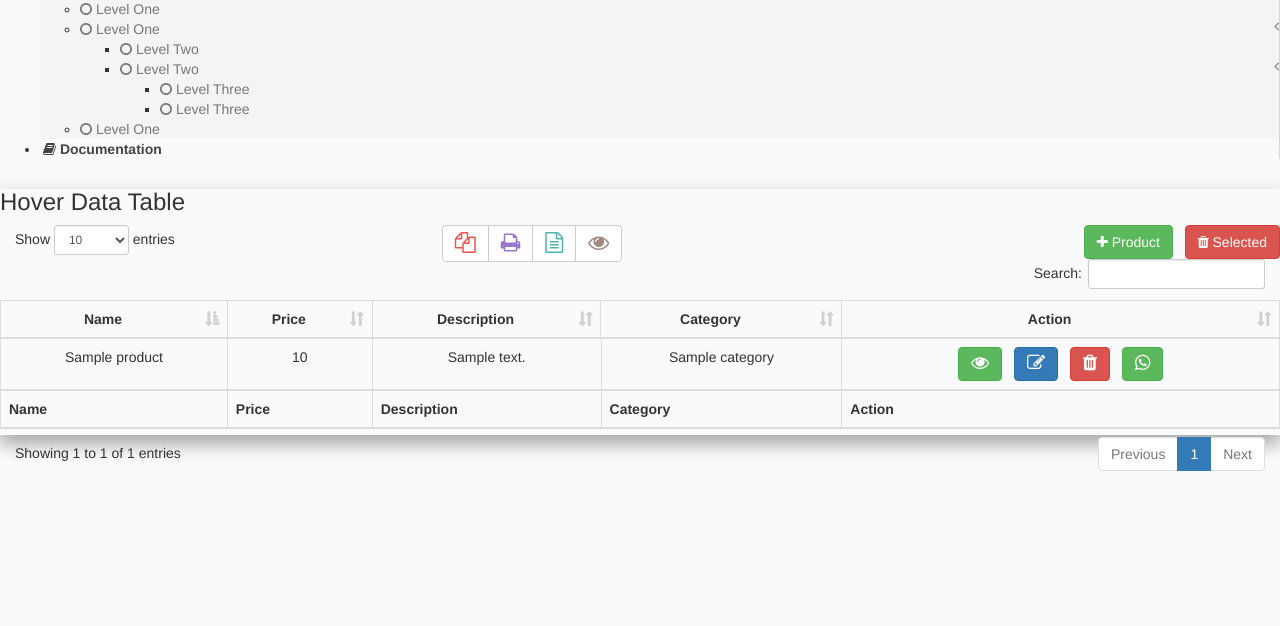
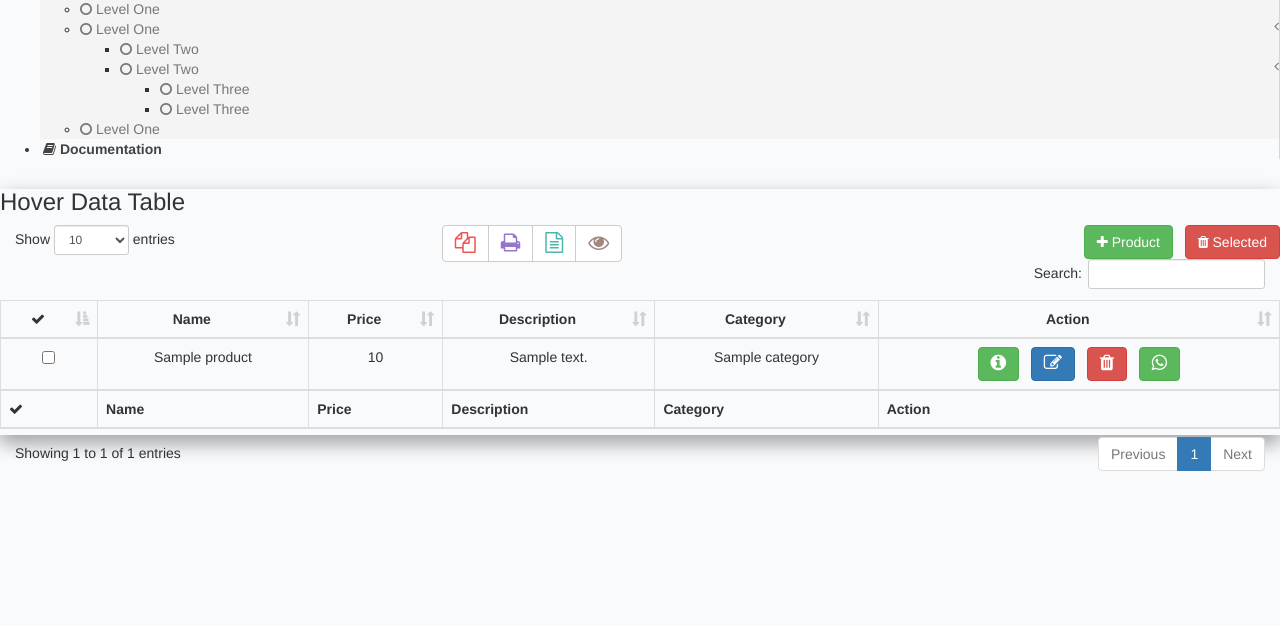
Before and after one commit to HarshGundecha/codeigniter-CRUD-product, a CodeIgniter app: page /projects/index.php/product/index in a window 1280 px wide. Shown: the part 693-1319 px from the top of the page. Run offline with CodeIgniter, Linux system fonts and the light colour scheme; tables that the repository leaves empty or names only in its code hold one stand-in row (values such as "Sample post"); data that the repository does not hold is empty; some libraries are stand-ins or nearby versions.

Commit message:
added design for single and multiple product delete

```diff
--- a/application/views/product.php
+++ b/application/views/product.php
@@ -29,6 +29,13 @@
 	<script src="https://oss.maxcdn.com/respond/1.4.2/respond.min.js"></script>
 	<![endif]-->
 
+	<style media="screen">
+		.my-dt-icon{
+			font-size:1.3em;
+			font-weight:300;
+		}
+	</style>
+
 	<!-- Google Font -->
 	<link rel="stylesheet"
 				href="https://fonts.googleapis.com/css?family=Source+Sans+Pro:300,400,600,700,300italic,400italic,600italic">
@@ -54,7 +61,7 @@
 					<div class="box" style="box-shadow:0 10px 16px 0 rgba(0,0,0,0.2),0 6px 20px 0 rgba(0,0,0,0.19) !important;">
 						<div class="box-header">
 							<h3 class="box-title">Hover Data Table</h3>
-							<span class="pull-right"> <button type="button" class="btn btn-success" data-toggle="modal" data-target="#add-product"><i class="fa fa-plus"></i> Product</button>&nbsp;&nbsp;&nbsp;<button type="button" class="btn btn-danger"><i class="fa fa-trash"></i> Selected</button> </span>
+							<span class="pull-right"> <button type="button" class="btn btn-success" data-toggle="modal" data-target="#add-product"><i class="fa fa-plus"></i> Product</button>&nbsp;&nbsp;&nbsp;<button id ="delete-selected-product" type="button" class="btn btn-danger"><i class="fa fa-trash"></i> Selected</button> </span>
 							<div class="modal fade" id="add-product">
 								<div class="modal-dialog">
 									<div class="modal-content">
@@ -136,6 +143,7 @@
 							<table id="product" class="table table-bordered table-hover">
 								<thead>
 								<tr>
+									<th><i class="fa fa-check"></i></th>
 									<th>Name</th>
 									<th>Price</th>
 									<th>Description</th>
@@ -147,6 +155,7 @@
 								<tfoot>
 								<tr>
 								<tr>
+									<th><i class="fa fa-check"></i></th>
 									<th>Name</th>
 									<th>Price</th>
 									<th>Description</th>
@@ -361,14 +370,44 @@ $(function(){
 		bProcessing   : true,
 		sAjaxSource   : "<?=base_url('/Product/get_product/')?>",
 		aoColumns     : [
+			{ data	: null, render: function ( data, type, row ){
+				return '<input type="checkbox" name="dProduct[]" value="'+data.ProductSlug+'">';
+			}},
 			{ mData : 'PName'},
 			{ mData : 'Price'},
 			{ mData : 'Description'},
 			{ mData : 'CName'},
 			{ data  : null, render: function ( data, type, row ){
-				return '<button type="button" class="btn btn-success" data-toggle="modal" data-target="#modal-view"><i style="font-size:1.3em;font-weight:300" class="fa fa-eye"></i></button>&nbsp;&nbsp;&nbsp;<button type="button" class="btn btn-primary" data-toggle="modal" data-target="#modal-update"><i style="font-size:1.3em;font-weight:300" class="fa fa-edit"></i></button>&nbsp;&nbsp;&nbsp;<button type="button" class="btn btn-danger"><i style="font-size:1.3em;font-weight:300" class="fa fa-trash"></i></button>&nbsp;&nbsp;&nbsp;<a href="https://api.whatsapp.com/send?text=<?=base_url("/Product/slug")?>&phone=user_phone_number" class="btn btn-success"><i style="font-size:1.3em;font-weight:300" class="fa fa-whatsapp"></i></a>';
+				return '<button type="button" class="btn btn-success" data-toggle="modal" data-target="#modal-view"><i class="fa fa-info-circle my-dt-icon"></i></button>&nbsp;&nbsp;&nbsp;<button type="button" class="btn btn-primary" data-toggle="modal" data-target="#modal-update"><i class="fa fa-edit my-dt-icon"></i></button>&nbsp;&nbsp;&nbsp;<button id="'+data.ProductSlug+'" type="button" class="btn btn-danger delete"><i style="font-size:1.3em;font-weight:300" class="fa fa-trash"></i></button>&nbsp;&nbsp;&nbsp;<a href="https://api.whatsapp.com/send?text=<?=base_url("/Product/slug")?>&phone=user_phone_number" class="btn btn-success"><i class="fa fa-whatsapp my-dt-icon"></i></a>';
 			}},
 		]
+	});
+
+	t.on('click', '.delete',function(e){
+		if(confirm('Confirm delete ?'))
+		{
+			$.ajax({
+				url:"<?=base_url('/Product/delete_product/')?>"+$(this).attr('id'),
+				type:'POST',
+				success:function(rs){
+					$('#product').DataTable().ajax.reload(null, false);
+				}
+			});
+		}
+	});
+
+	$('#delete-selected-product').on('click',function(){
+		if(confirm('Confirm Multiple delete ?'))
+		{
+			$.ajax({
+				url:"<?=base_url('/Product/delete_product/')?>",
+				data:$('table input').serialize(),
+				type:'POST',
+				success:function(rs){
+					$('#product').DataTable().ajax.reload(null, false);
+				}
+			});
+		}
 	});
 
 	$('#btn-add-product').on('click',function(e){
@@ -376,18 +415,15 @@ $(function(){
 			url:"<?=base_url('/Product/add_product/')?>",
 			data:$('#form-add-product').serialize(),
 			type:'POST',
-			success:function(rs)
-			{
+			success:function(rs){
 				let r=JSON.parse(rs);
-				if(r.status)
-				{
+				if(r.status){
 					$("#add-product").modal("toggle");
 					$('#add-success-alert div').html(r.response);
 					$('#add-success-alert').show();
 					$('#product').DataTable().ajax.reload(null, false);
 				}
-				else
-				{
+				else{
 					$('#add-failed-alert div').html(r.response);
 					$('#add-failed-alert').show();
 				}
```
